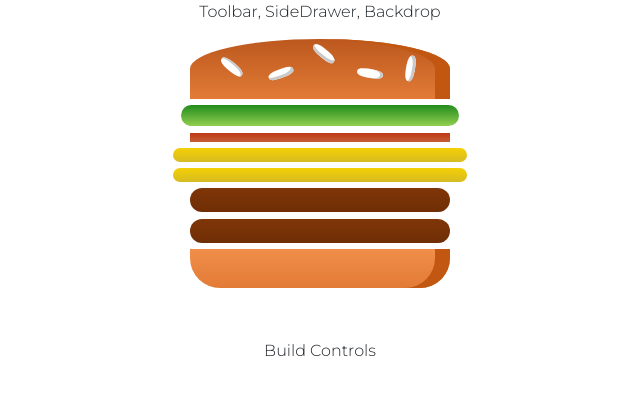
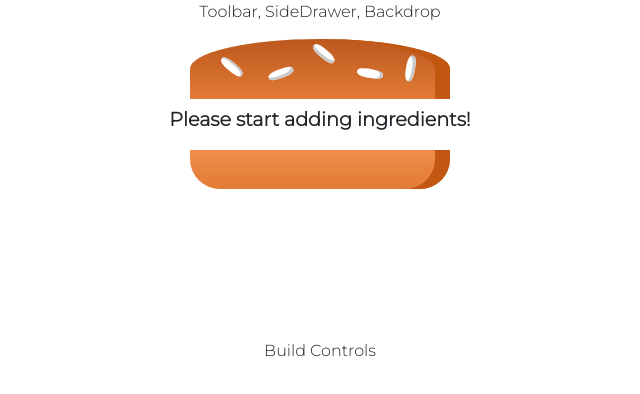
Before and after one commit to ShouryaRSharma/Burger-Builder-App, a React (Create React App) app: page / in a window 1280 px wide. Shown: the top 394 px of the page, without its empty margins (320-960 px from the left). Built offline with nearby package versions, Linux system fonts and the light colour scheme.

Commit message:
calculating ingredientts sum dynamically

```diff
--- a/src/components/Burger/Burger.js
+++ b/src/components/Burger/Burger.js
@@ -4,11 +4,17 @@
 import BurgerIngredient from './BurgerIngredient/BurgerIngredient';
 
 const burger = (props) => {
-    const transformedIngredients = Object.keys(props.ingredients).map(igKey => {
+    let transformedIngredients = Object.keys(props.ingredients).map(igKey => {
         return [...Array(props.ingredients[igKey])].map((_, i) => {
             return <BurgerIngredient key={igKey + i} type={igKey}/>
         });
-    });
+    }).reduce((arr, el) => {
+        return arr.concat(el)
+    }, []);
+
+    if (transformedIngredients.length === 0) {
+        transformedIngredients = <p>Please start adding ingredients!</p>
+    }
 
     return (
             <div className="row">
--- a/src/containers/BurgerBuilder/BurgerBuilder.js
+++ b/src/containers/BurgerBuilder/BurgerBuilder.js
@@ -8,10 +8,10 @@
         super(props);
         this.state = {
             ingredients: {
-                salad: 1,
-                bacon: 1,
-                cheese: 2,
-                meat: 2
+                salad: 0,
+                bacon: 0,
+                cheese: 0,
+                meat: 0
             }
         }
     }
```
